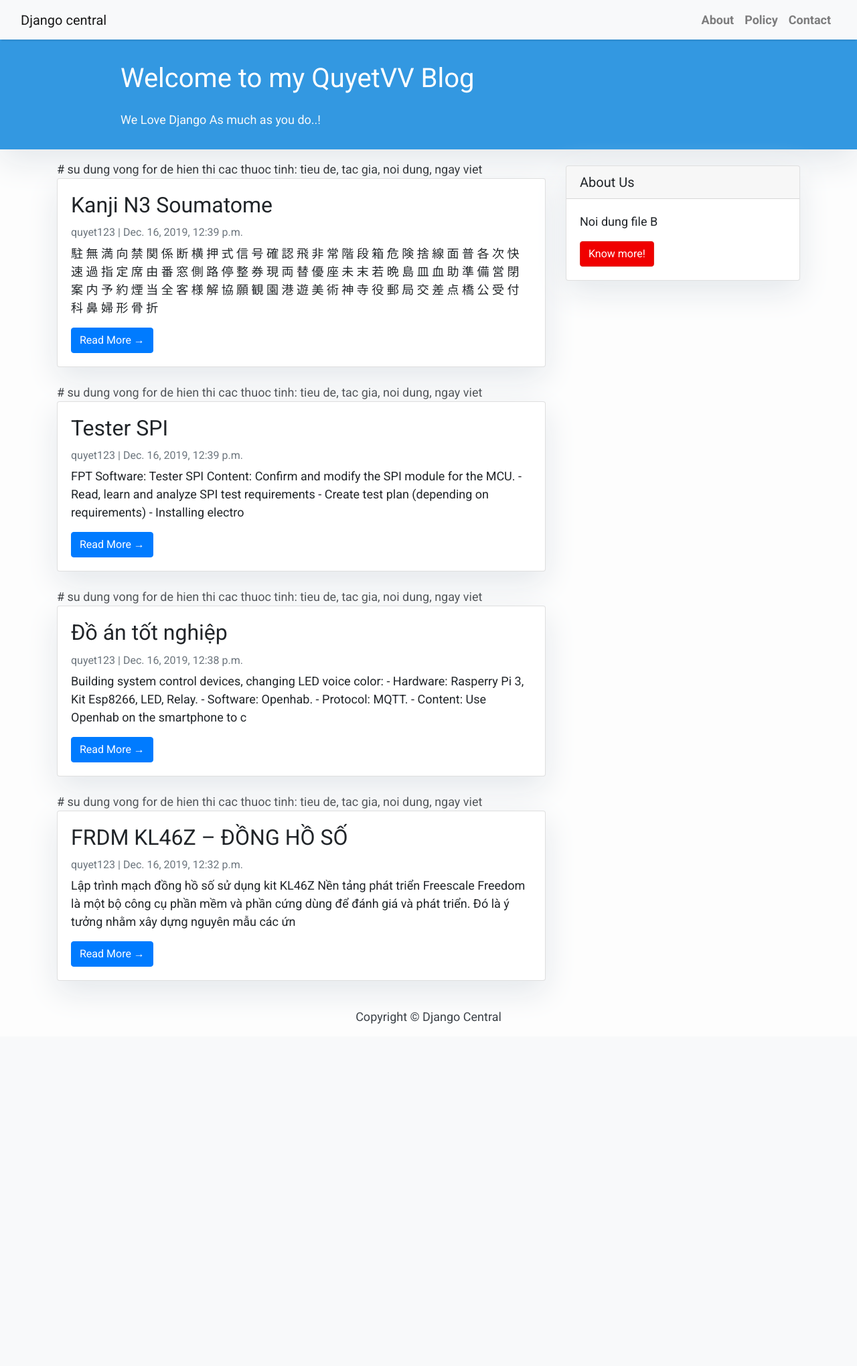
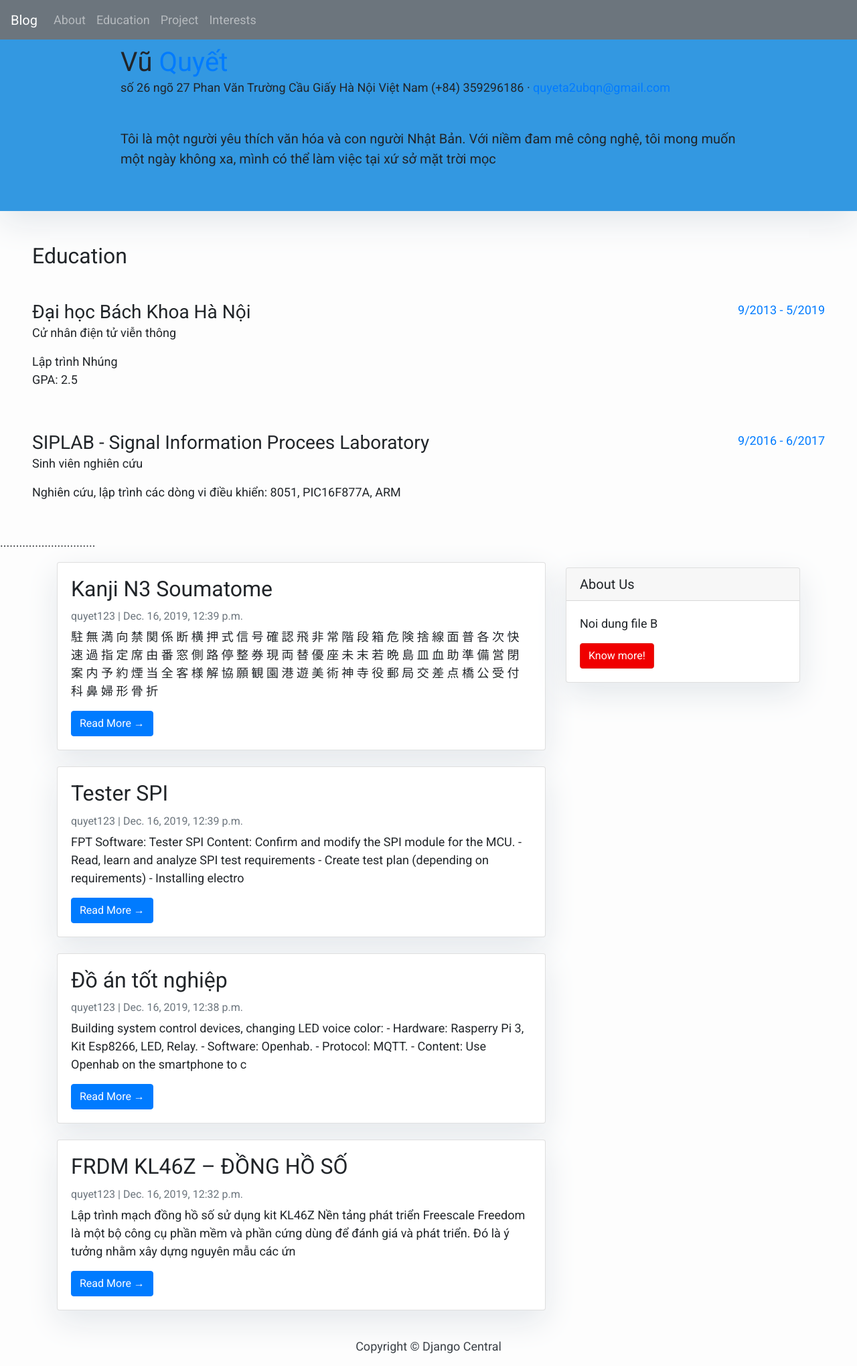
Before and after one commit to QuyetVV1995/Hoc_Django, a Django app: template Blog/templates/index.html in a window 1280 px wide. Shown: the whole page at 67% size. Before the commit the page ends 1528 px from the top, so only its background shows below. Run offline with Django 3.2, Linux system fonts and the light colour scheme; the template is opened without the code that fills it: values that come from a table or form of the project are taken from there, others are empty; data comes from the database, SQL or seed files in the repository; both versions use the stored data as it was after the commit; parts of the project's set-up code (start-up, migrations or seed data) failed here and were passed over; some libraries are stand-ins or nearby versions.

Commit message:
update blog

```diff
--- a/Blog/myblog/forms.py
+++ /dev/null
@@ -1,2 +0,0 @@
-from .models import Comment
-from django import forms
--- a/Blog/templates/base.html
+++ b/Blog/templates/base.html
@@ -2,7 +2,7 @@
 <html>
 
     <head>
-        <title>Django Central</title>
+        <title>Blog Cá Nhân</title>
         <link href="https://fonts.googleapis.com/css?family=Roboto:400,700" rel="stylesheet">
         <meta name="google" content="notranslate" />
         <meta name="viewport" content="width=device-width, initial-scale=1" />
@@ -32,34 +32,35 @@
             box-shadow: 0 16px 48px #E3E7EB;
             padding-top: 10px;
         }
+
     </style>
 
         <!-- Navigation -->
-        <nav class="navbar navbar-expand-lg navbar-light bg-light shadow" id="mainNav">
-            <div class="container-fluid">
-                <a class="navbar-brand" href="{% url 'home' %}">Django central</a>
-                <button class="navbar-toggler navbar-toggler-right" type="button" data-toggle="collapse" data-target="#navbarResponsive"
-                    aria-controls="navbarResponsive" aria-expanded="false" aria-label="Toggle navigation">
-                    <span class="navbar-toggler-icon"></span>
-                </button>
-                <div class="collapse navbar-collapse" id="navbarResponsive">
-                    <ul class="navbar-nav ml-auto">
-                        <li class="nav-item text-black">
-                            <a class="nav-link text-black font-weight-bold" href="#">About</a>
-                        </li>
-                        <li class="nav-item text-black">
-                            <a class="nav-link text-black font-weight-bold" href="#">Policy</a>
-                        </li>
-                        <li class="nav-item text-black">
-                            <a class="nav-link text-black font-weight-bold" href="#">Contact</a>
-                        </li>
-                    </ul>
-                </div>
-            </div>
+               <!--          smalls screens background color                  color navbar     fixed position          -->
+        <nav class="navbar navbar-expand-sm bg-secondary .justify-content-center navbar-dark sticky-top">
+            <a class="navbar-brand" href="#">Blog</a>       <!-- Highligt project -->
+          <!-- Links -->
+          <ul class="navbar-nav">
+            <li class="nav-item">
+              <a class="nav-link" href="#about">About</a>
+            </li>
+            <li class="nav-item">
+              <a class="nav-link" href="#">Education</a>
+            </li>
+            <li class="nav-item">
+              <a class="nav-link" href="#project">Project</a>
+            </li>
+            <li class="nav-item">
+              <a class="nav-link" href="#">Interests</a>
+            </li>
+          </ul>
+
         </nav>
-        {% block content %}
+        <div>
+         {% block content %}
         <!-- Content Goes here -->
         {% endblock content %}
+        </div>
         <!-- Footer -->
         <footer class="py-3 bg-grey">
             <p class="m-0 text-dark text-center ">Copyright &copy; Django Central</p>
--- a/Blog/templates/index.html
+++ b/Blog/templates/index.html
@@ -15,26 +15,64 @@
         box-shadow: 0 16px 48px #E3E7EB;
     }
 </style>
-
+<!-- About -->
 <header class="masthead">
     <div class="overlay"></div>
-    <div class="container">
+    <div class="container .bg-light" id="about">
         <div class="row">
             <div class=" col-md-8 col-md-10 mx-auto">
                 <div class="site-heading">
-                    <h1 class=" site-heading my-4 mt-3 text-white"> Welcome to my QuyetVV Blog </h1>
-                    <p class="text-light">We Love Django As much as you do..! &nbsp
-                    </p>
+                <h1 class="mb-0 ">Vũ
+                  <span class="text-primary" >Quyết</span>
+                </h1>
+                <div class="subheading mb-5">số 26 ngõ 27 Phan Văn Trường Cầu Giấy Hà Nội Việt Nam (+84) 359296186 ·
+                  <a href="mailto:quyeta2ubqn@gmail.com">quyeta2ubqn@gmail.com</a>
+                </div>
+                <p class="lead mb-5">Tôi là một người yêu thích văn hóa và con người Nhật Bản. Với niềm đam mê công nghệ, tôi
+                                    mong muốn một ngày không xa, mình có thể làm việc tại xứ sở mặt trời mọc</p>
                 </div>
             </div>
         </div>
     </div>
 </header>
-<div class="container">
+
+<!-- Education -->
+<section class="blog-section p-3 p-lg-5 d-flex align-items-center" id="education">
+      <div class="w-100">
+        <h2 class="mb-5">Education</h2>
+
+        <div class="blog-item d-flex flex-column flex-md-row justify-content-between mb-5">
+          <div class="blog-content">
+            <h3 class="mb-0">Đại học Bách Khoa Hà Nội</h3>
+            <div class="subheading mb-3">Cử nhân điện tử viễn thông</div>
+            <div>Lập trình Nhúng</div>
+            <p>GPA: 2.5</p>
+          </div>
+
+          <div class="blog-date text-md-right">
+            <span class="text-primary">9/2013 - 5/2019</span>
+          </div>
+        </div>
+
+        <div class="blog-item d-flex flex-column flex-md-row justify-content-between">
+          <div class="blog-content">
+            <h3 class="mb-0">SIPLAB - Signal Information Procees Laboratory</h3>
+            <div class="subheading mb-3">Sinh viên nghiên cứu</div>
+             <div>Nghiên cứu, lập trình các dòng vi điều khiển: 8051, PIC16F877A, ARM</div>
+         </div>
+          <div class="blog-date text-md-right">
+            <span class="text-primary">9/2016 - 6/2017</span>
+          </div>
+        </div>
+      </div>
+    </section>
+
+..............................
+<div class="container" id="project">
     <div class="row">
         <!-- Blog Entries Column -->
         <div class="col-md-8 mt-3 left">
-            {% for post in post_list %}         # su dung vong for de hien thi cac thuoc tinh: tieu de, tac gia, noi dung, ngay viet
+            {% for post in post_list %}         <!-- su dung vong for de hien thi cac thuoc tinh: tieu de, tac gia, noi dung, ngay viet -->
             <div class="card mb-4">
                 <div class="card-body">
                     <h2 class="card-title">{{ post.title }}</h2>
```
Also changed, not shown: Blog/templates/index.css (added, +9 -0 lines), Blog/db.sqlite3.
